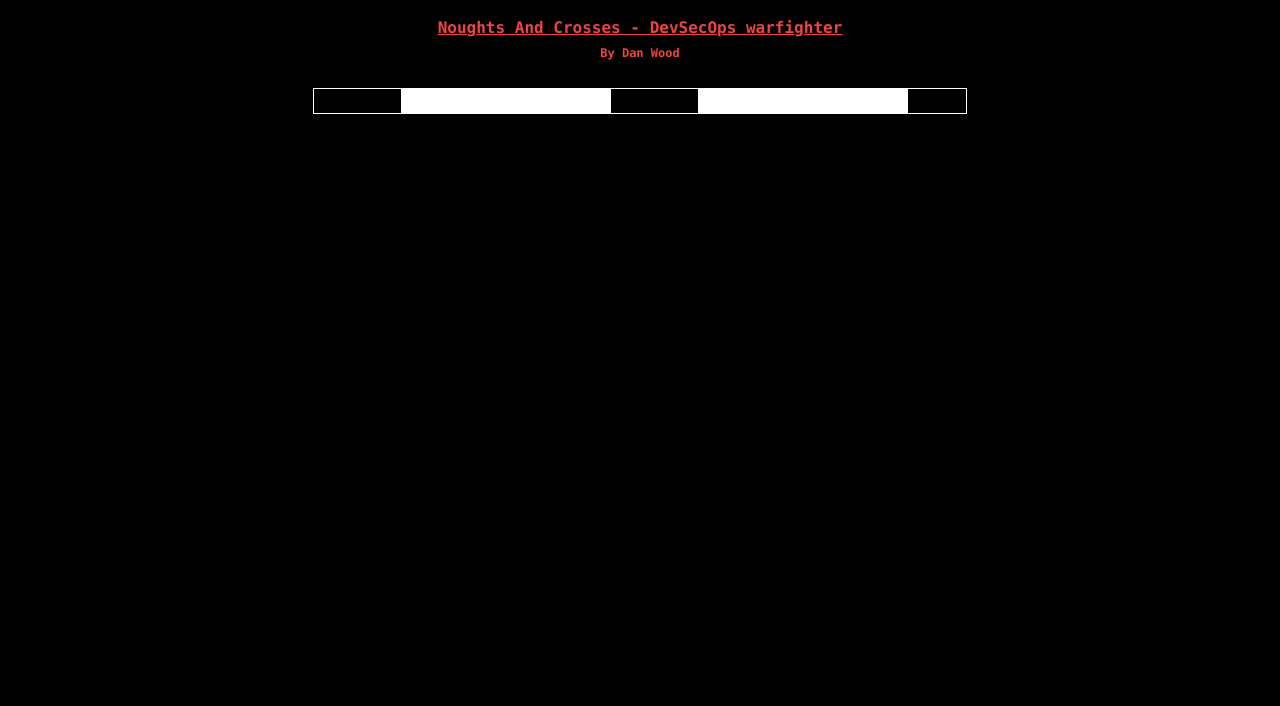
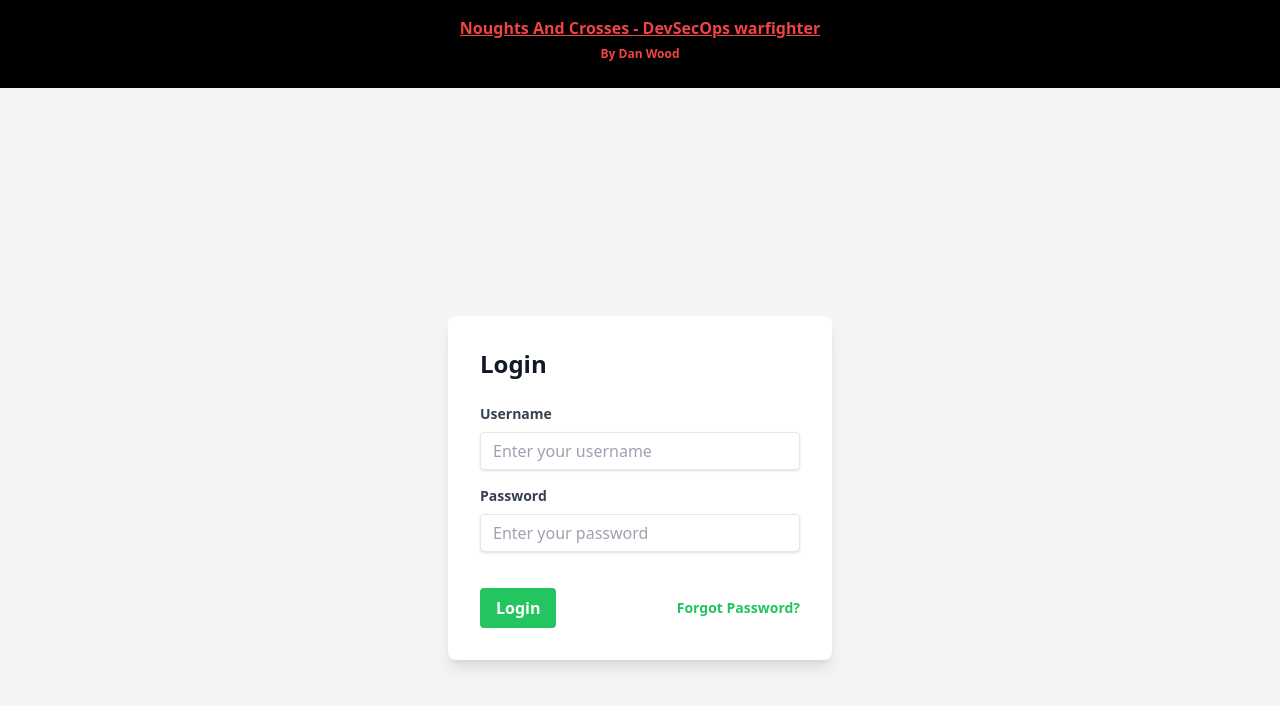
Before and after one commit to AstraAppivate/danwood, a Next.js app in the folder frontend/: page / in a window 1280 px wide. Shown: the top 706 px of the page. Built offline with nearby package versions, Linux system fonts and the light colour scheme.

Commit message:
login page

```diff
--- a/frontend/app/page.tsx
+++ b/frontend/app/page.tsx
@@ -1,16 +1,14 @@
 'use client';
-import { useState } from 'react';
 import { Header } from '../components/Header';
 import { Login } from '../components/login';
-import { Board } from '../components/Board';
-import { calculateWinner } from '../components/CalculateWinner';
+
 
 export default function Dashboard() {
 
 
 
   return (
-    <div className="game">
+    <div >
       <Header />
 
       <Login />
--- a/frontend/components/login.tsx
+++ b/frontend/components/login.tsx
@@ -1,19 +1,49 @@
 export function Login() {
     return (
-        <div className="login">
-        <div className="border border-white">
-            <form>
-            <label>
-                Username:
-                <input type="text" name="username" />
-            </label>
-            <label>
-                Password:
-                <input type="text" name="password" />
-            </label>
-            <button type="submit">Submit</button>
-            </form>
-        </div>
+        <div className="min-h-screen flex items-center justify-center bg-gray-100">
+            <div className="bg-white shadow-lg rounded-lg p-8 max-w-sm w-full">
+                <h2 className="text-2xl font-bold mb-6 text-gray-900">Login</h2>
+                <form>
+                    <div className="mb-4">
+                        <label className="block text-gray-700 text-sm font-bold mb-2" htmlFor="username">
+                            Username
+                        </label>
+                        <input
+                            className="shadow appearance-none border rounded w-full py-2 px-3 text-gray-700 leading-tight focus:outline-none focus:shadow-outline"
+                            id="username"
+                            type="text"
+                            name="username"
+                            placeholder="Enter your username"
+                        />
+                    </div>
+                    <div className="mb-6">
+                        <label className="block text-gray-700 text-sm font-bold mb-2" htmlFor="password">
+                            Password
+                        </label>
+                        <input
+                            className="shadow appearance-none border rounded w-full py-2 px-3 text-gray-700 mb-3 leading-tight focus:outline-none focus:shadow-outline"
+                            id="password"
+                            type="password"
+                            name="password"
+                            placeholder="Enter your password"
+                        />
+                    </div>
+                    <div className="flex items-center justify-between">
+                        <button
+                            className="bg-green-500 hover:bg-green-700 text-white font-bold py-2 px-4 rounded focus:outline-none focus:shadow-outline"
+                            type="submit"
+                        >
+                            Login
+                        </button>
+                        <a
+                            className="inline-block align-baseline font-bold text-sm text-green-500 hover:text-green-800"
+                            href="#"
+                        >
+                            Forgot Password?
+                        </a>
+                    </div>
+                </form>
+            </div>
         </div>
     );
 }
```
